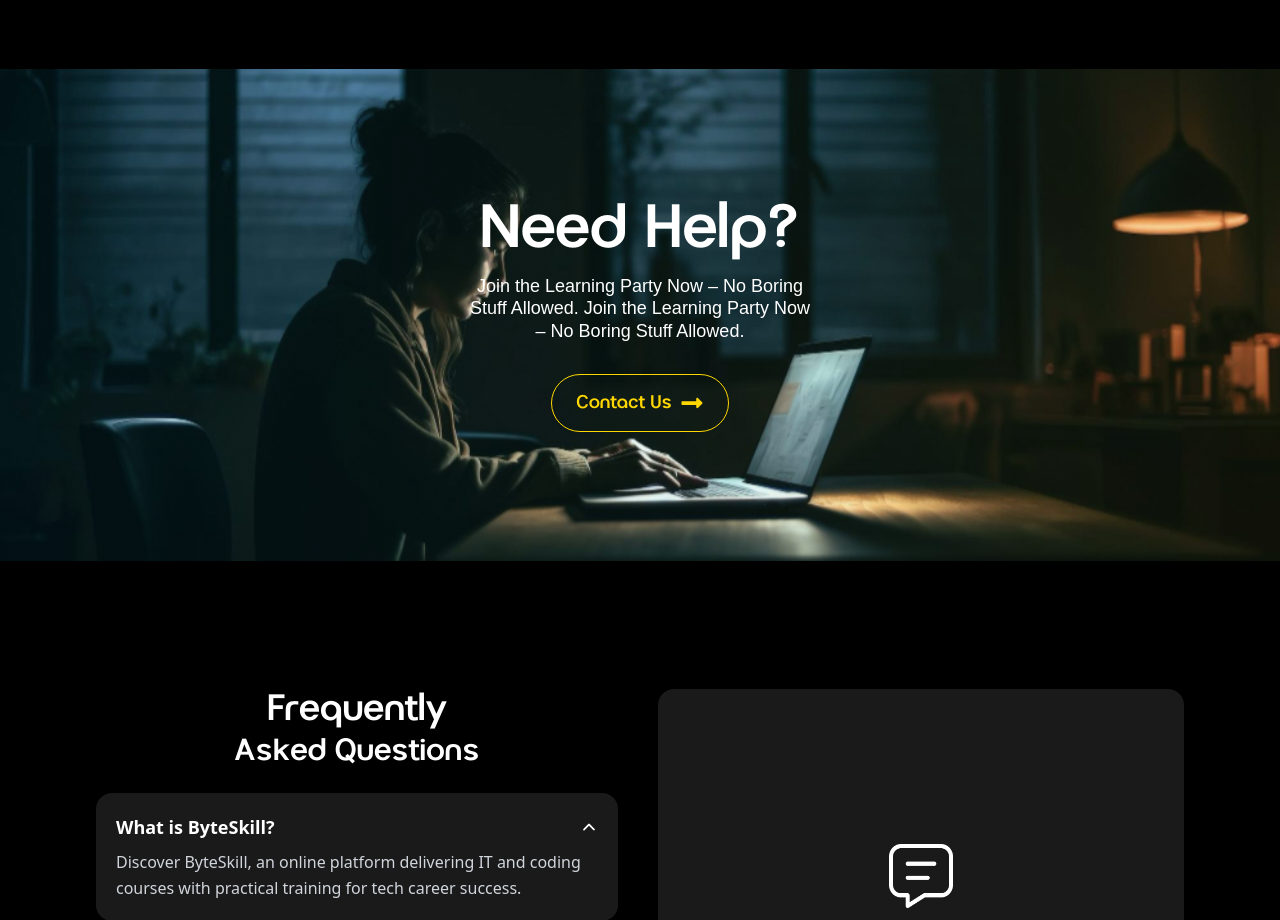
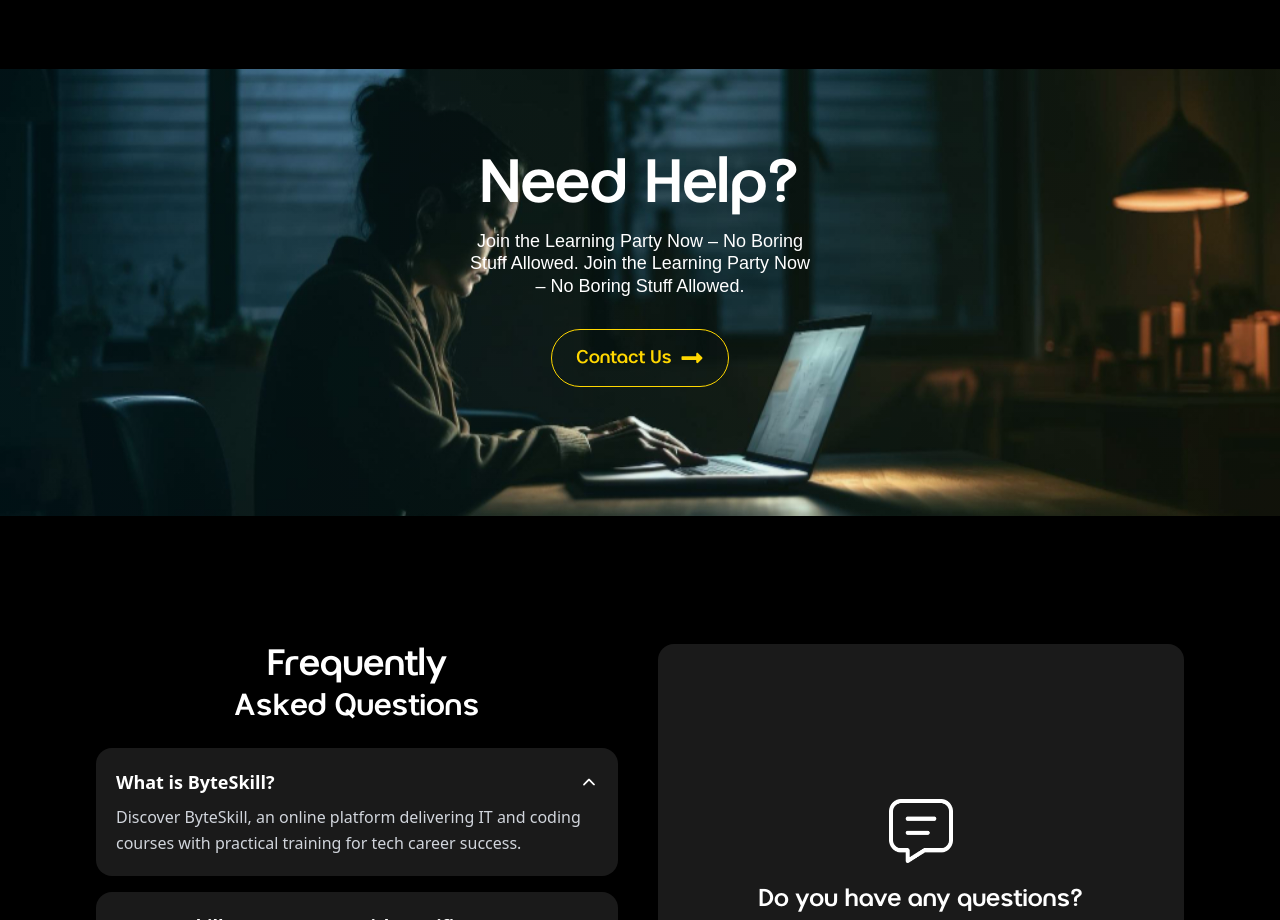
Before and after one commit to SUBHAM-6291/Edudenn.Ai, a Next.js app: page / in a window 1280 px wide. Shown: the part 7660-8580 px from the top of the page. Built offline with nearby package versions, Linux system fonts and the light colour scheme.

Commit message:
video issue left thum

```diff
--- a/src/app/_components/Needhelp.jsx
+++ b/src/app/_components/Needhelp.jsx
@@ -14,7 +14,7 @@ const Needhelp = () => {
         }}
       ></div>
 
-      <div className="relative max-w-7xl mx-auto px-4 sm:px-6 lg:px-8 flex flex-col items-center justify-center min-h-[300px]">
+      <div className="relative max-w-7xl mx-auto px-4 sm:px-6 lg:px-8 flex flex-col items-center justify-center mt-[-45px] min-h-[300px]">
         <div className="text-white mb-8 text-center">
           <h1 className="font-gucina text-4xl sm:text-4xl md:text-6xl lg:text-6xl font-bold mb-4 whitespace-nowrap">
             Need Help?
```
